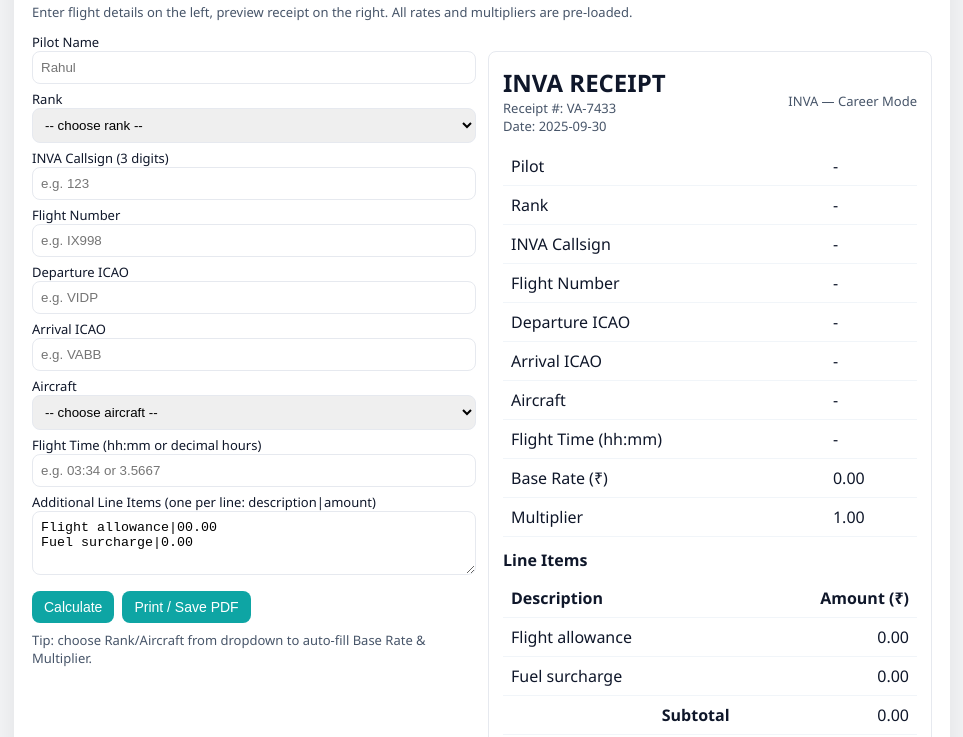
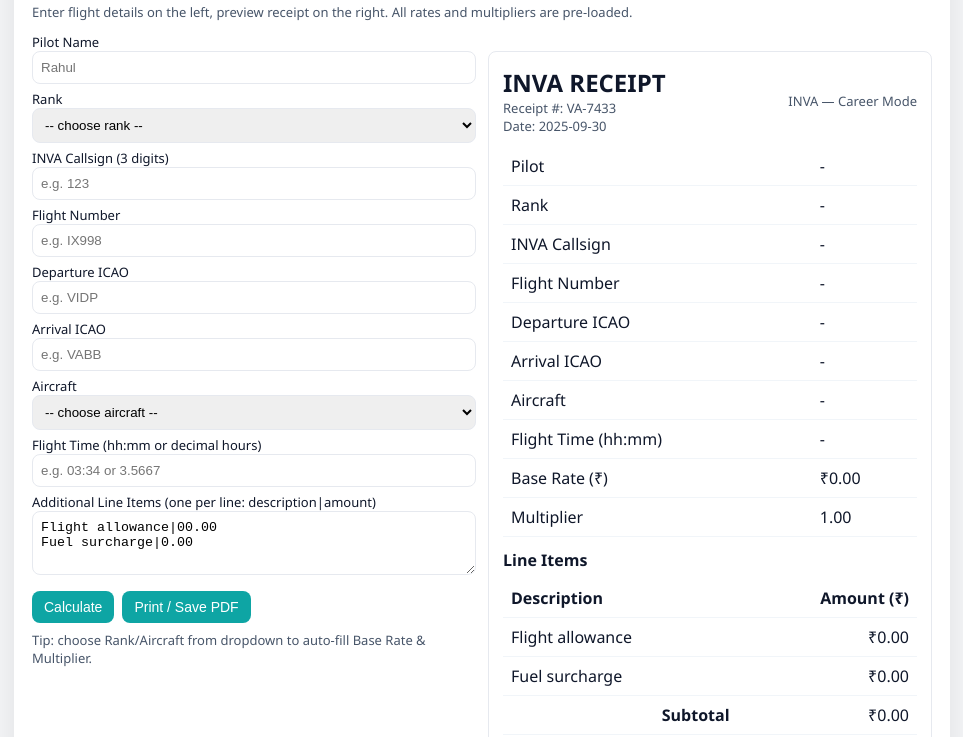
Before and after one commit to Zeff005/INVA-CM, a plain HTML site: page index.html in a window 1280 px wide. Shown: the part 63-800 px from the top of the page, without its empty margins (158-1121 px from the left). Drawn offline with Linux system fonts and the light colour scheme.

Commit message:
Update index.html
added rupee symbol

```diff
--- a/index.html
+++ b/index.html
@@ -289,7 +289,7 @@ function parseTimeToHours(s) {
 }
 
 function currency(n) {
-  return Number(Math.round(n * 100) / 100).toFixed(2);
+  return '₹' + Number(Math.round(n * 100) / 100).toFixed(2);
 }
 
 function calculate() {
```
